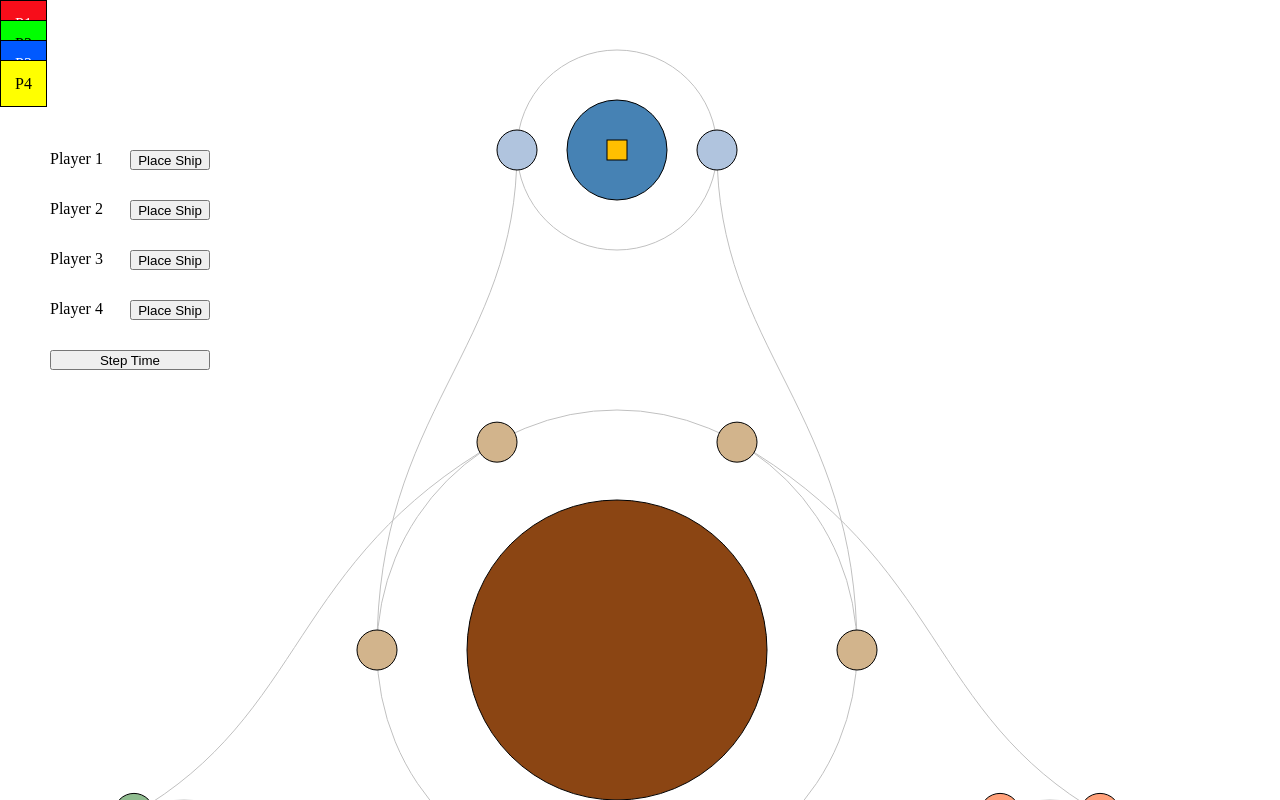
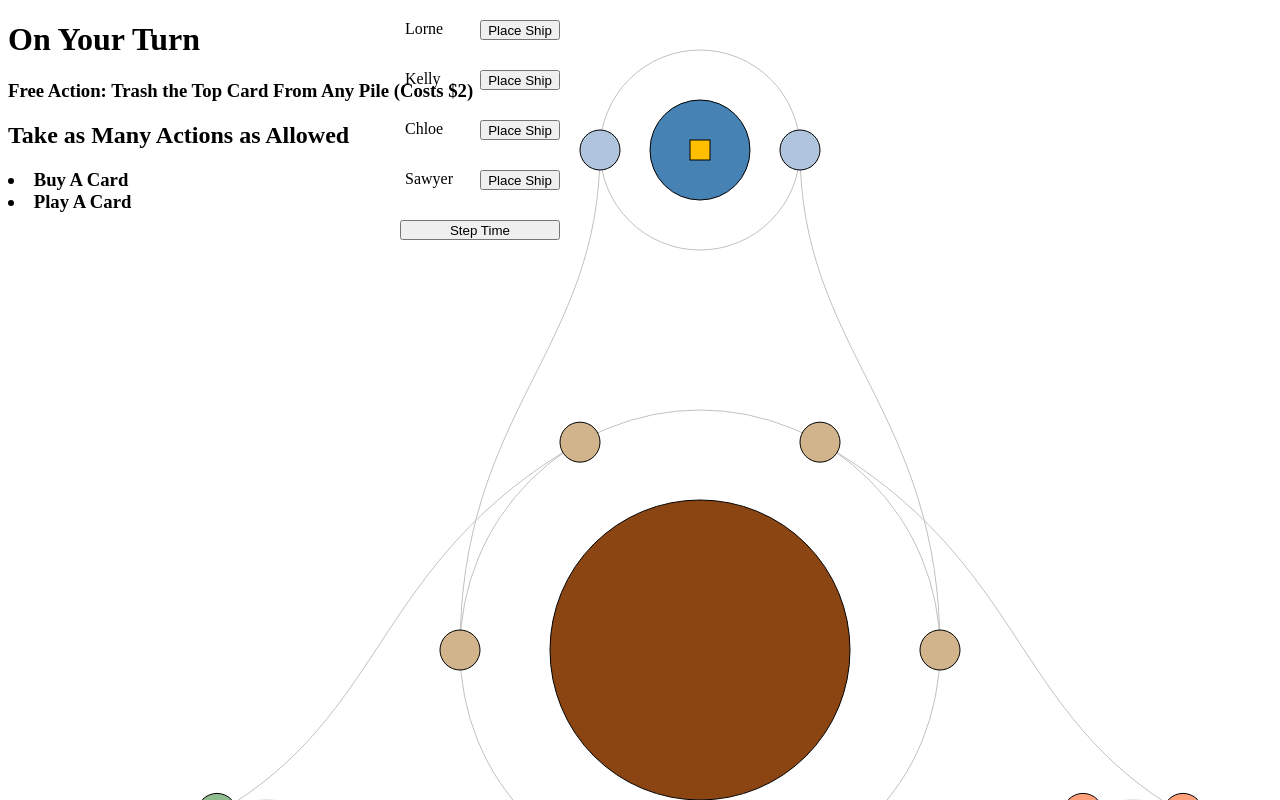
Before and after one commit to lqsmith/lqsmith.github.io, a plain HTML site: page TimeWreck/timewreck.html in a window 1280 px wide. Drawn offline with Linux system fonts and the light colour scheme.

Commit message:
Add Rules

```diff
--- a/TimeWreck/timewreck.html
+++ b/TimeWreck/timewreck.html
@@ -7,26 +7,36 @@
 <body>
 <canvas id="background" style="position:fixed; top:0; left:0;" width="1500px" height="1500px"></canvas>
 
-<div style="position:fixed; top:150px; left:50px; width:75px; height:20px;">Player 1</div>
-<button style="position:fixed; top:150px; left:130px; width:80px; height:20px;" onclick="moveP1()">Place Ship</button>
+<div style="position:fixed;    top:20px; right:800px; width:75px; height:20px;">Lorne</div>
+<button style="position:fixed; top:20px; right:720px; width:80px; height:20px;" onclick="moveP1()">Place Ship</button>
 
-<div style="position:fixed; top:200px; left:50px; width:75px; height:20px;">Player 2</div>
-<button style="position:fixed; top:200px; left:130px; width:80px; height:20px;" onclick="moveP2()">Place Ship</button>
+<div style="position:fixed;    top:70px; right:800px; width:75px; height:20px;">Kelly</div>
+<button style="position:fixed; top:70px; right:720px; width:80px; height:20px;" onclick="moveP2()">Place Ship</button>
 
-<div style="position:fixed; top:250px; left:50px; width:75px; height:20px;">Player 3</div>
-<button style="position:fixed; top:250px; left:130px; width:80px; height:20px;" onclick="moveP3()">Place Ship</button>
+<div style="position:fixed;    top:120px; right:800px; width:75px; height:20px;">Chloe</div>
+<button style="position:fixed; top:120px; right:720px; width:80px; height:20px;" onclick="moveP3()">Place Ship</button>
 
-<div style="position:fixed; top:300px; left:50px; width:75px; height:20px;">Player 4</div>
-<button style="position:fixed; top:300px; left:130px; width:80px; height:20px;" onclick="moveP4()">Place Ship</button>
+<div style="position:fixed;    top:170px; right:800px; width:75px; height:20px;">Sawyer</div>
+<button style="position:fixed; top:170px; right:720px; width:80px; height:20px;" onclick="moveP4()">Place Ship</button>
 
-<button style="position:fixed; top:350px; left:50px; width:160px; height:20px;" onclick="stepTime()">Step Time</button>
+<button style="position:fixed; top:220px; right:720px; width:160px; height:20px;" onclick="stepTime()">Step Time</button>
 
-<div id="instr" style="position:fixed; top:50px; left:50px; width:1500px; height:20px;"></div>
+<div id="instr" style="position:fixed; top:50px; right:50px; width:1500px; height:20px;"></div>
 
-<div id="p1" style="color:white; display:flex; justify-content:center; align-items:center; border:1px solid black; background:#F70D1A;    position:fixed; top:0;    left:0; min-width:45px; min-height:45px;">P1</div>
-<div id="p2" style="display:flex; justify-content:center; align-items:center; border:1px solid black; background:#00FF00;  position:fixed; top:20px; left:0; min-width:45px; min-height:45px;">P2</div>
-<div id="p3" style="color:white; display:flex; justify-content:center; align-items:center; border:1px solid black; background:#0059FF;   position:fixed; top:40px; left:0; min-width:45px; min-height:45px;">P3</div>
-<div id="p4" style="display:flex; justify-content:center; align-items:center; border:1px solid black; background:yellow; position:fixed; top:60px; left:0; min-width:45px; min-height:45px;">P4</div>
+<div id="p1" style="color:white; display:flex; justify-content:center; align-items:center; border:1px solid black; background:#11830A;    position:fixed; top:-50px; left:-50px; min-width:45px; min-height:45px;">Lorne</div>
+<div id="p2" style="color:white; display:flex; justify-content:center; align-items:center; border:1px solid black; background:maroon;  position:fixed;    top:-50px; left:-50px; min-width:45px; min-height:45px;">Kelly</div>
+<div id="p3" style="color:white; display:flex; justify-content:center; align-items:center; border:1px solid black; background:#8400FF;   position:fixed;  top:-50px; left:-50px; min-width:45px; min-height:45px;">Chloe</div>
+<div id="p4" style="color:white; display:flex; justify-content:center; align-items:center; border:1px solid black; background:#e67e22; position:fixed;                  top:-50px; left:-50px; min-width:45px; min-height:45px;">Sawyer</div>
+
+<div id="p1" style="position:fixed; top:0; left:80; min-width:480px; min-height:400px;">
+  <h1>On Your Turn</h1>
+  <h3>Free Action: Trash the Top Card From Any Pile (Costs $2)</h3>
+  <h2>Take as Many Actions as Allowed</h2>
+  <h3>
+    <li>Buy A Card</li>
+    <li>Play A Card</li>
+  </h3>
+</div>
 
 <script>
 const distCentToObj = 500;
@@ -35,7 +45,7 @@ const distObjToSpace = 100;
 const radiusCent = 150;
 const radiusObj = 50;
 const radiusSpace = 20;
-const xOffset = 617;
+const xOffset = 700;
 const yOffset = 650;
 const radiusPlayerX = 23;
 const radiusPlayerY = 23;
@@ -364,11 +374,17 @@ function drawBackground()
   fillCircle(loc[8][0], loc[8][1], radiusSpace, colCentSpace, ctx);
   fillCircle(loc[9][0], loc[9][1], radiusSpace, colCentSpace, ctx);
 
+  console.log("Center Coord: " + loc[0]);
+  console.log("Obj A Coord: " + loc[1]);
+  console.log("Obj B Coord: " + loc[2]);
+  console.log("Obj C Coord: " + loc[3]);
+
   // Draw Obj A
   fillCircle(loc[1][0],  loc[1][1],  radiusObj, colObjA, ctx);
   drawCircle(loc[1][0],  loc[1][1],  distObjToSpace, ctx);
   fillCircle(loc[10][0], loc[10][1], radiusSpace, colObjASpace, ctx);
   fillCircle(loc[11][0], loc[11][1], radiusSpace, colObjASpace, ctx);
+
 
   // Draw Obj B
   fillCircle(loc[2][0],  loc[2][1],  radiusObj, colObjB, ctx);
```
Also changed, not shown: Wordle/wordle.js.
